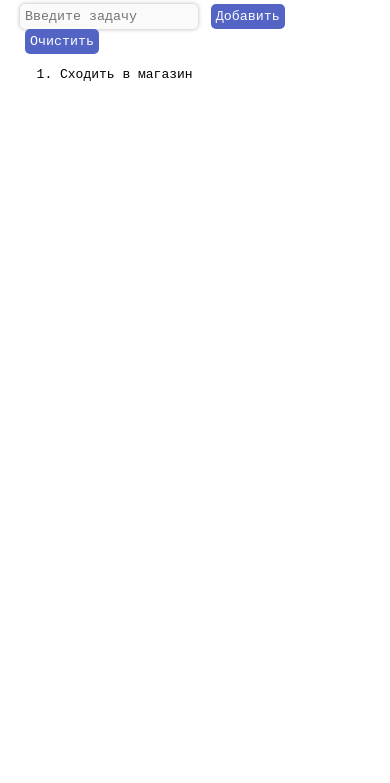
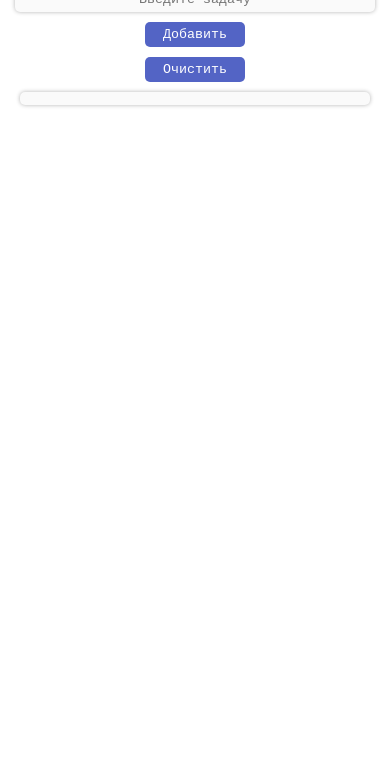
Before and after one commit to smozhevsky/to-do-list, a plain HTML site: page index.html in a window 390 px wide. Shown: the part 77-860 px from the top of the page. Drawn offline with Linux system fonts and the light colour scheme.

Commit message:
add styles

```diff
--- a/css/style.css
+++ b/css/style.css
@@ -1,8 +1,3 @@
-@font-face {
-  font-family: Pompadur;
-  src: url(fonts/pompadur.ttf);
- }
-
 .container {
   margin: 0 auto;
   max-width: 1300px;
@@ -20,43 +15,77 @@
   flex-direction: column;
   width: 100%;
   max-width: 350px;
-  padding: 10px;
   font-family: monospace;
+}
+
+.input {
+  display: flex;
+  justify-content: space-between;
+  margin-bottom: 10px;
 }
 
 .main-title {
   text-transform: uppercase;
   font-weight: 700;
   font-size: 20px;
-  margin: 20px 0 20px 0;
+  margin-bottom: 20px;
   text-align: center;
 }
 
 .form-text {
   padding: 5px;
-  border-radius:5px;
+  border-radius: 5px;
   background-color: #fafafa;
-  border:0;
-  box-shadow:0 0 4px rgba(0,0,0,0.3);
+  border: 0;
+  box-shadow: 0 0 4px rgba(0, 0, 0, 0.3);
   transition: .3s box-shadow;
   font-family: monospace;
 }
 
 .form-text:hover {
-  box-shadow:0 0 4px rgba(0,0,0,0.5);
+  box-shadow: 0 0 4px rgba(0, 0, 0, 0.5);
 }
 
 .form-button {
   padding: 5px;
-  margin-left: 5px;
-  border:none;
-  background-color:#5364c5;
-  color:#fff;
-  border-radius:5px;
+  border: none;
+  background-color: #5364c5;
+  color: #fff;
+  border-radius: 5px;
   transition: .3s box-shadow;
   font-family: monospace;
+  transition: .2s background-color;
+}
+
+.form-button-del:hover {
+  background-color: rgba(255, 19, 19, 0.863);
 }
 
 .form-button:hover {
-  box-shadow:0 0 4px rgba(0,0,0,0.5);
+  box-shadow: 0 0 4px rgba(0, 0, 0, 0.5);
 }
+
+.task-list {
+  border-radius: 5px;
+  background-color: #fafafa;
+  box-shadow: 0 0 4px rgba(0, 0, 0, 0.3);
+  width: 100%;
+}
+
+@media (max-width: 400px) {
+  .input {
+    display: flex;
+    flex-direction: column;
+    align-items: center;
+  }
+
+  .form-text {
+    text-align: center;
+    width: 100%;
+  }
+
+  .form-button {
+    margin-top: 10px;
+    width: 100px;
+  }
+}
--- a/index.html
+++ b/index.html
@@ -16,18 +16,15 @@
           <h1 class="main-title">to-do list</h1>
           <div class="input">
 
-            <input class="form-text" type="text" name="name" placeholder="Введите задачу" />
+            <input class="form-text" type="text" name="name" placeholder="Введите задачу" title="Введите задачу" />
 
-            <button class="form-button form-button-add">Добавить</button>
-            <button class="form-button form-button-del">Очистить</button>
+            <button class="form-button form-button-add" title="Добавить задачу">Добавить</button>
+            <button class="form-button form-button-del" title="Удалить задачу">Очистить</button>
 
           </div>
-
-
-
-          <ol class="output">
-            <li class="output-item">Сходить в магазин</li>
-          </ol>
+          <div class="task-list">
+            <ol class="task-list-output"></ol>
+          </div>
         </div>
       </div>
     </div>
--- a/js/script.js
+++ b/js/script.js
@@ -1,7 +1,7 @@
 const formText = document.querySelector(".form-text");
 const formButtonAdd = document.querySelector(".form-button-add");
 const formButtonDel = document.querySelector(".form-button-del");
-const ol = document.querySelector(".output");
+const ul = document.querySelector(".task-list-output");
 let itemsArray = localStorage.getItem("items")
   ? JSON.parse(localStorage.getItem("items"))
   : [];
@@ -18,7 +18,7 @@ const taskAdd = (task) => {
   const li = document.createElement("li");
   li.textContent = task;
   li.setAttribute("class", "output-item");
-  ol.appendChild(li);
+  ul.appendChild(li);
 };
 
 // Добавление таски по клику на btn
@@ -49,8 +49,8 @@ data.forEach(item => {
 // Удаление списка и очистка Local storage
 formButtonDel.addEventListener("click", function () {
   localStorage.clear();
-  while (ol.firstChild) {
-    ol.removeChild(ol.firstChild);
+  while (ul.firstChild) {
+    ul.removeChild(ul.firstChild);
   }
   itemsArray = [];
 });
```
